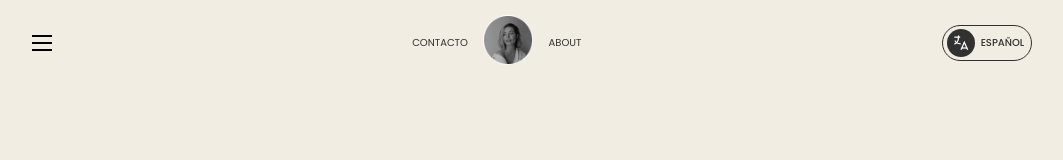
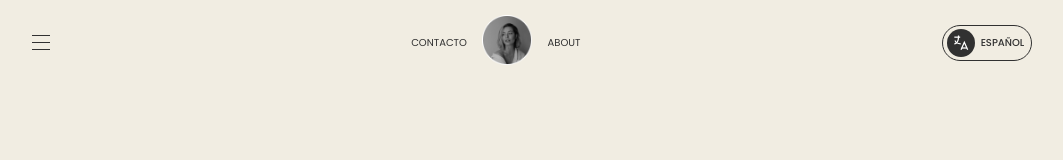
Before and after one commit to JONAAVILA/natural-harmony, a React (Vite) app: page /login in a window 1280 px wide. Shown: the top 160 px of the page, without its empty margins (108-1171 px from the left). Built offline with nearby package versions, Linux system fonts and the light colour scheme.

Commit message:
button animation created

```diff
--- a/src/components/button/buttonMenu/ButtonMenu.jsx
+++ b/src/components/button/buttonMenu/ButtonMenu.jsx
@@ -1,11 +1,18 @@
+import { useState } from 'react'
 import './buttonMenu.css'
 
 const ButtonMenu = ()=>{
+    const [ toggle, setToggle ] = useState(false)
+
+    const handleToggle = ()=>{
+        setToggle(!toggle)
+    }
+
     return(
-       <div className='box_menu' >
-           <span className='dot top' />
-           <span className='dot mid' />
-           <span className='dot end ' />
+       <div onClick={handleToggle} className='box_menu' >
+           <span className={`dot top ${toggle}`} />
+           <span className={`dot mid${toggle}`}/>
+           <span className={`dot end${toggle} `} />
        </div>
     )
 }
--- a/src/components/button/buttonMenu/buttonMenu.css
+++ b/src/components/button/buttonMenu/buttonMenu.css
@@ -3,59 +3,83 @@
     flex-direction: column;
     align-items: center;
     justify-content: space-evenly;
-    width: 20px;
+    width: 18px;
     height: 26px;
-    transition: transform 200ms linear;
 }
 .dot{
-    width: 20px;
-    height: 2px;
-    color: black;
-    background-color: black;
+    width: 18px;
+    height: 1px;
+    background-color: #313131;
 }
-.top {
-    transform: rotate(0deg);
+.top{
+    animation: rotate_out 200ms linear forwards;
 }
-.end {
-    transition: all ease 200ms;
+.midfalse{
+    animation: rotate_mid_out 200ms linear forwards;
 }
-.mid {
-    transition: all ease 200ms;
+.midtrue{
+    animation: rotate_mid_in 200ms linear forwards;
 }
-.box_menu:hover .end{
-    transition: all ease 200ms;
-    opacity: 0;
-    transform: translateY(30px);
+.endtrue{
+    animation: rotate_end_in 200ms linear forwards;
 }
-.box_menu:hover .mid{
-    transition: all ease 200ms;
-    opacity: 0;
-    transform: translateY(-30px);
+.endfalse{
+    animation: rotate_end_out 200ms linear forwards;
 }
-.box_menu:hover .top {
-    animation: rotate-in 200ms linear forwards;
+.true{
+    animation: rotate_in 500ms linear forwards;
 }
 
-.box_menu:not(:hover) .top {
-    animation: rotate-out 200ms linear forwards;
-}
-
-@keyframes rotate-in {
-    from {
-        transform: rotate(0deg) translateX(0);
+@keyframes rotate_in {
+    0%{
+        transform: rotate(0) translateX(0);
     }
-    to {
-        transform: rotate(90deg) translateX(40px);
-        width: 90px;
+    50%{
+        transform: rotate(90deg) translateX(0);
+    }
+    100%{
+        transform: rotate(90deg) translateX(55px) ;
+        width: 80px;
     }
 }
-
-@keyframes rotate-out {
-    from {
-        transform: rotate(90deg) translateX(40px) ;
+@keyframes rotate_out {
+    from{
+        transform: rotate(90deg);
     }
-    to {
-        transform: rotate(0deg) translateX(0);
-        width: 20px;
+    to{
+        transform: rotate(0deg);
+        width: 18;
     }
 }
+@keyframes rotate_mid_in {
+    from{
+        transform: rotate(0deg);
+    }
+    to{
+        transform: rotate(45deg);
+    }
+}
+@keyframes rotate_mid_out {
+    from{
+        transform: rotate(45deg);
+    }
+    to{
+        transform: rotate(0deg);
+    }
+}
+@keyframes rotate_end_in {
+    from{
+        transform: rotate(0deg);
+    }
+    to{
+        transform: rotate(-45deg) translateX(4px) translateY(-5px);
+    }
+}
+@keyframes rotate_end_out{
+    from{
+        transform: rotate(-45deg);
+    }
+    to{
+        transform: rotate(0deg);
+    }
+}
```
